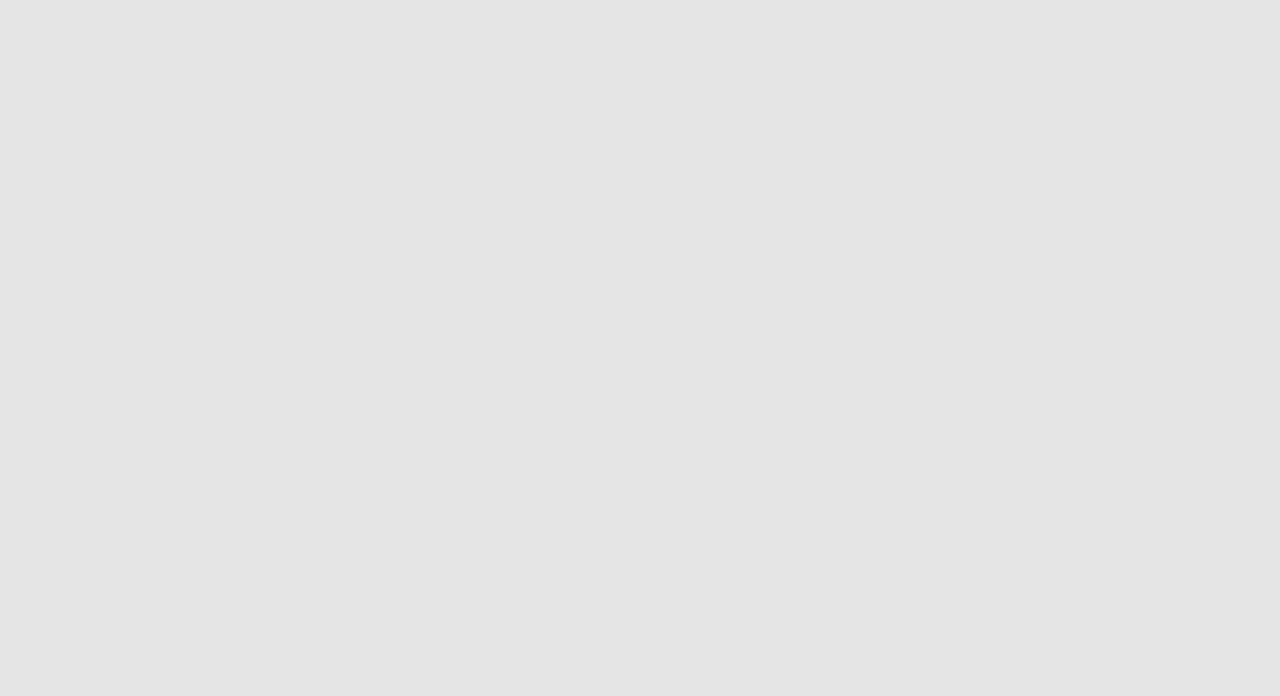
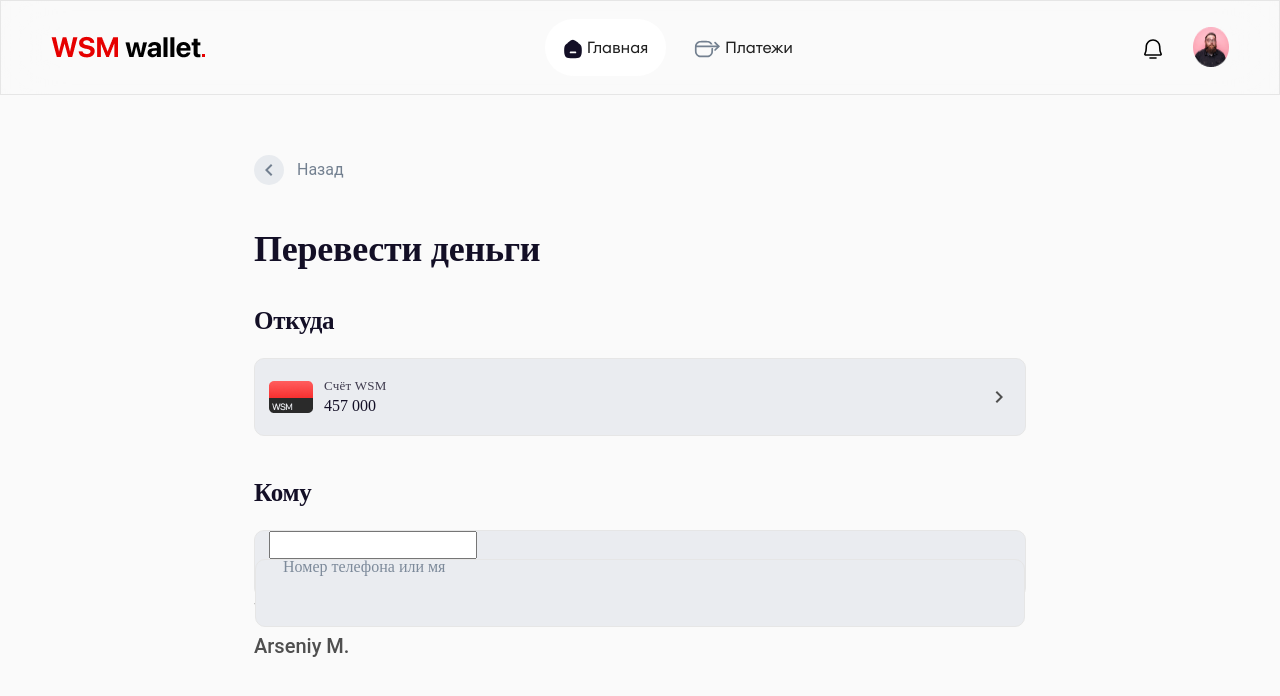
Before and after one commit to XurshidJurayev1/uzspay-wallet, a React (Create React App) app: page /trans/card in a window 1280 px wide. Before the commit this address had no page. Shown: the top 696 px of the page. Built offline with nearby package versions, Linux system fonts and the light colour scheme; a web font is replaced by a local one.

Commit message:
asdasdasdsadsad

```diff
--- a/src/app.scss
+++ b/src/app.scss
@@ -1,3 +1,4 @@
+
 body{
-    background: #E5E5E5;
+    background: #fafafa;
 }
--- a/src/components/admin/pages/transMony/Cardnomber/Cardnomber.jsx
+++ b/src/components/admin/pages/transMony/Cardnomber/Cardnomber.jsx
@@ -1,9 +1,29 @@
-import React from 'react';
+import React, { useState } from 'react';
 import Navbar from '../../../utils/navbar/Navbar';
+import wsm from "../../../../../assets/images/wsm.png";
 import ChevronLeftIcon from '@mui/icons-material/ChevronLeft';
-import "../translate.scss";
-import Inputrans from '../Inputrans';
+import ChevronRightIcon from '@mui/icons-material/ChevronRight';
+import "./cardnumber.scss";
 const Cardnomber = () => {
+    const [click, setClick] = useState(false)
+    const [inputValue, setInputValue] = useState("")
+    const handleInput= (e) => {
+        const formaterPhoneNumber = formatPhoneNumber(e.target.value)
+        setInputValue(formaterPhoneNumber)
+    }
+    const formatPhoneNumber = (value) => {
+        if(!value) return value;
+        const phoneNumber = value.replace(/[^\d]/g, "");
+        const phoneNumberLength  = phoneNumber.length
+        if(phoneNumberLength < 4) {
+            return phoneNumber
+        }
+        if(phoneNumberLength < 7) {
+            return `(${phoneNumber.slice(0, 3)}) ${phoneNumber.slice(3)}`;
+        }
+        return `(${phoneNumber.slice(0,3)}) ${phoneNumber.slice(3,6)}-${phoneNumber.slice(6, 10)}`
+    }
+
     return (
         <div>
             <div className="translate">
@@ -18,11 +38,39 @@ const Cardnomber = () => {
                         </div>
                         <div className="translate__otk">
                             <h3>Откуда</h3>
-                            <Inputrans   />
+
+                            <div className="card__otk-select">
+                                <div className="card__otk-sel" onClick={() => setClick(!click)}>
+                                    <div className="card__otk">
+                                        <div className="card__otk-img">
+                                            <img src={wsm} alt="png"/>
+                                        </div>
+                                        <div className="card__otk-text">
+                                            <span className="card__otk-sch">Счёт WSM</span>
+                                            <span className="card__otk-num">457 000</span>
+                                        </div>
+                                    </div>
+                                    <div className="card__otk-icon">
+                                        <ChevronRightIcon/>
+                                    </div>
+                                </div >
+                                {click &&   <div className="card__otk-content">
+                                    <ul>
+                                        <li>1</li>
+                                        <li>2</li>
+                                        <li>3</li>
+                                    </ul>
+                                </div>}
+
+                            </div>
                         </div>
                         <div className="translate__kamu">
                             <h3>Кому</h3>
-                            <Inputrans   />
+                            <div className="translate__kamu-input">
+                                <input onChange={e => handleInput(e)} value={inputValue}  type="text"/>
+                                <input type="text" className="translate__kamu-input" />
+                                <label className="translate__kamu-plac">Номер телефона или мя</label>
+                            </div>
                         </div>
                         <div className="translate__bank">
                             <div className="translate__bank-box">
@@ -35,10 +83,10 @@ const Cardnomber = () => {
                             <div className="translate__bank-box"></div>
                         </div>
                         <div className="translate__kamu">
-                            <Inputrans   />
+
                         </div>
                         <div className="translate__kamu">
-                            <Inputrans   />
+
                         </div>
                     </div>
                 </div>
--- /dev/null
+++ b/src/components/admin/pages/transMony/Cardnomber/cardnumber.scss
@@ -0,0 +1,110 @@
+$black : #130F26;
+$font : "VelaSans";
+.card__otk-select{
+  background: #EAECF0;
+  position: relative;
+  border: 1px solid #E6E6E6;
+  border-radius: 10px;
+  margin-bottom: 40px;
+}
+.card__otk-sel{
+  display: flex;
+  justify-content: space-between;
+  align-items: center;
+  padding: 18px 14px;
+}
+.card__otk-content{
+  position: absolute;
+  top: 100%;
+  left: 0;
+  width: 100%;
+  background: grey;
+}
+.card__otk{
+  display: flex;
+  align-items: center;
+}
+.card__otk-img{
+  margin-right: 11px;
+}
+.card__otk-text span{
+  display: block;
+}
+.card__otk-sch{
+   font-family: $font;
+   font-style: normal;
+   font-weight: 500;
+   font-size: 13px;
+   line-height: 18px;
+   letter-spacing: 0.2px;
+   color: #3F3B4E;
+}
+.card__otk-num{
+  font-family: $font;
+  font-style: normal;
+  font-weight: 500;
+  font-size: 16px;
+  line-height: 22px;
+  color: #130F26;
+}
+.translate__otk h3{
+  font-family: $font;
+  font-style: normal;
+  font-weight: 600;
+  font-size: 25px;
+  line-height: 34px;
+  letter-spacing: -0.25px;
+  color: #130F26;
+  margin-bottom: 20px;
+}
+.translate__kamu h3{
+  font-family: $font;
+  font-style: normal;
+  font-weight: 600;
+  font-size: 25px;
+  line-height: 34px;
+  letter-spacing: -0.25px;
+  color: #130F26;
+  margin-bottom: 20px;
+}
+
+// translate__kamu-input
+.translate__kamu-input{
+  display: block;
+  width: 100%;
+  outline: none;
+  text-indent: 14px;
+  background: #EAECF0;
+  border: 1px solid #E6E6E6;
+  border-radius: 10px;
+}
+.translate__kamu-input{
+  position: relative;
+  height: 68px;
+  font-family: $font;
+  font-style: normal;
+  font-weight: 500;
+  font-size: 16px;
+  line-height: 22px;
+  color: #130F26;
+}
+.translate__kamu-plac{
+  position: absolute;
+  top: 25px;
+  font-style: normal;
+  font-weight: 500;
+  font-size: 16px;
+  color: #7D8A9A;
+  transition: 500ms;
+  pointer-events: none;
+}
+.translate__kamu-input:focus{
+  border: 1px solid #3F3B4E;
+}
+.translate__kamu-input:focus + .translate__kamu-plac{
+  top: 0px;
+  font-style: normal;
+  font-weight: 500;
+  font-size: 13px;
+  color: #3F3B4E;
+}
--- a/src/routes/index.js
+++ b/src/routes/index.js
@@ -24,6 +24,7 @@ const AdminRoutes = () => {
         <Route path="/paymet" element={<Payments />} />
         <Route path="/trans" element={<Translate />} />
         <Route path="/trans/phone" element={<Cardnomber />} />
+        <Route path="/trans/card" element={<Cardnomber />} />
       </Routes>
     </div>);
 };
```
Also changed, not shown: src/assets/images/wsm.png (added), 1 other file (tests, documents, lock files or other folders).
